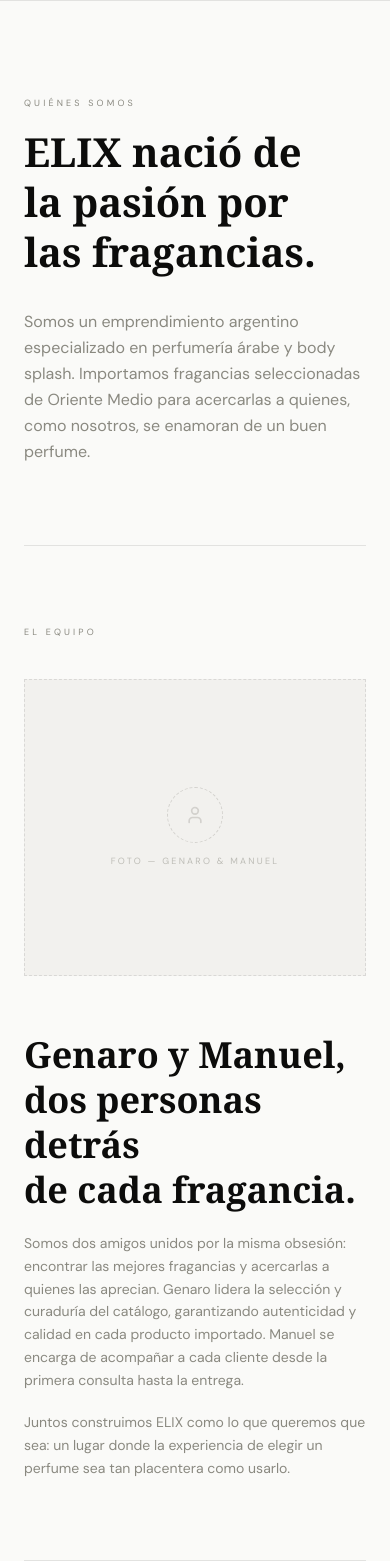
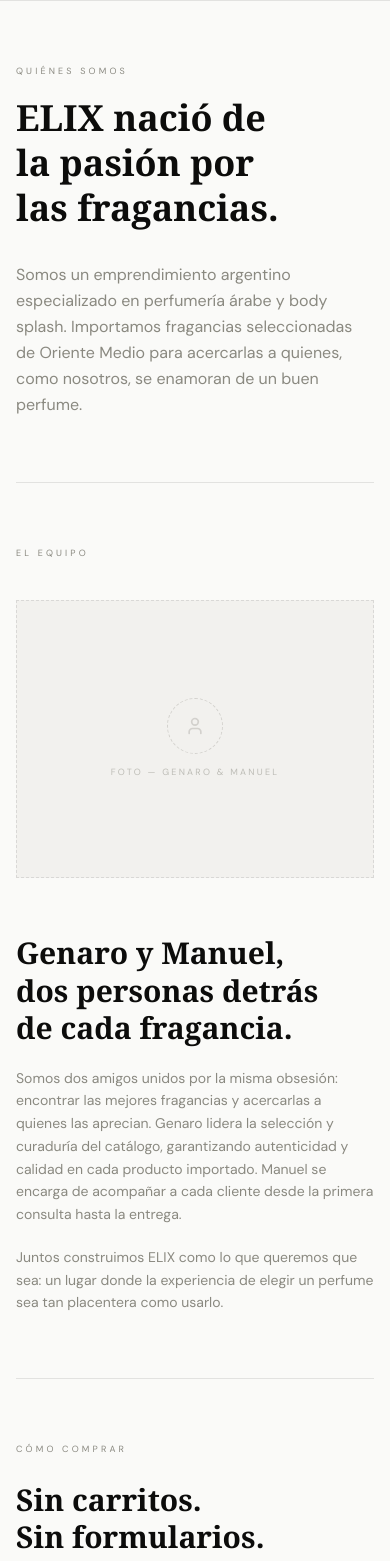
Before and after one commit to FrancoArcee/Elix, a Next.js app in the folder App/: page /nosotros in a window 390 px wide. Shown: the part 60-1621 px from the top of the page. Built offline with nearby package versions, Linux system fonts and the light colour scheme.

Commit message:
feat(about-us-screen): adapta la pantalla de nosotros para mobile

```diff
--- a/App/src/app/nosotros/page.tsx
+++ b/App/src/app/nosotros/page.tsx
@@ -28,11 +28,11 @@
   return (
     <>
       <Navbar active="/nosotros" withSearchBar={false} />
-      <main className="mx-auto w-full max-w-[896px] px-6 py-24">
+      <main className="mx-auto w-full max-w-[896px] px-4 py-16 md:px-6 md:py-24">
         <p className="text-[9px] uppercase leading-[13.5px] tracking-[3.15px] text-muted">
           Quiénes somos
         </p>
-        <h1 className="mt-4 font-serif text-[40px] font-bold leading-[50px] text-ink md:text-[60px] md:leading-[75px]">
+        <h1 className="mt-4 font-serif text-[36px] font-bold leading-[45px] text-ink md:text-[60px] md:leading-[75px]">
           <span className="block">ELIX nació de</span>
           <span className="block">la pasión por</span>
           <span className="block">las fragancias.</span>
@@ -43,14 +43,14 @@
           acercarlas a quienes, como nosotros, se enamoran de un buen perfume.
         </p>
 
-        <div className="mt-20 border-t border-ink/10" />
+        <div className="mt-16 border-t border-ink/10 md:mt-20" />
 
-        <section className="mt-20">
+        <section className="mt-16 md:mt-20">
           <p className="text-[9px] uppercase leading-[13.5px] tracking-[3.15px] text-muted">
             El equipo
           </p>
           <div className="mt-10 grid grid-cols-1 items-center gap-14 md:grid-cols-2">
-            <div className="flex h-[297px] flex-col items-center justify-center gap-3 border border-dashed border-ink/10 bg-surface">
+            <div className="flex h-[278px] flex-col items-center justify-center gap-3 border border-dashed border-ink/10 bg-surface">
               <div className="flex size-14 items-center justify-center rounded-full border border-dashed border-muted/30">
                 <Image
                   src="/icons/icon-team-user.svg"
@@ -65,7 +65,7 @@
               </p>
             </div>
             <div>
-              <h2 className="font-serif text-[36px] font-bold leading-[45px] text-ink">
+              <h2 className="font-serif text-[30px] font-bold leading-[37.5px] text-ink md:text-[36px] md:leading-[45px]">
                 <span className="block">Genaro y Manuel,</span>
                 <span className="block">dos personas detrás</span>
                 <span className="block">de cada fragancia.</span>
@@ -87,13 +87,13 @@
           </div>
         </section>
 
-        <div className="mt-20 border-t border-ink/10" />
+        <div className="mt-16 border-t border-ink/10 md:mt-20" />
 
-        <section className="mt-20">
+        <section className="mt-16 md:mt-20">
           <p className="text-[9px] uppercase leading-[13.5px] tracking-[3.15px] text-muted">
             Cómo comprar
           </p>
-          <h2 className="mt-6 font-serif text-[36px] font-bold leading-[45px] text-ink">
+          <h2 className="mt-6 font-serif text-[30px] font-bold leading-[37.5px] text-ink md:text-[36px] md:leading-[45px]">
             <span className="block">Sin carritos.</span>
             <span className="block">Sin formularios.</span>
             <span className="block">Solo una consulta.</span>
@@ -122,7 +122,7 @@
           </div>
         </section>
 
-        <section className="mt-20 text-center">
+        <section className="mt-16 text-center md:mt-20">
           <p className="text-[14px] leading-5 text-muted">
             ¿Encontraste algo que te gustó?
           </p>
```
